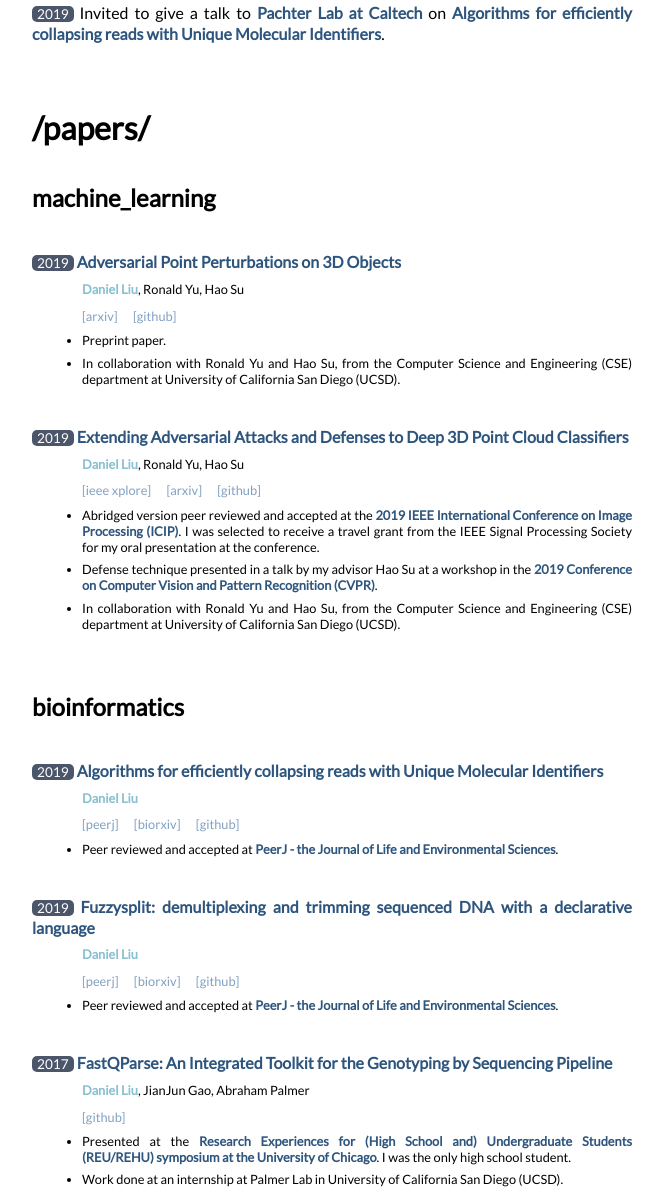
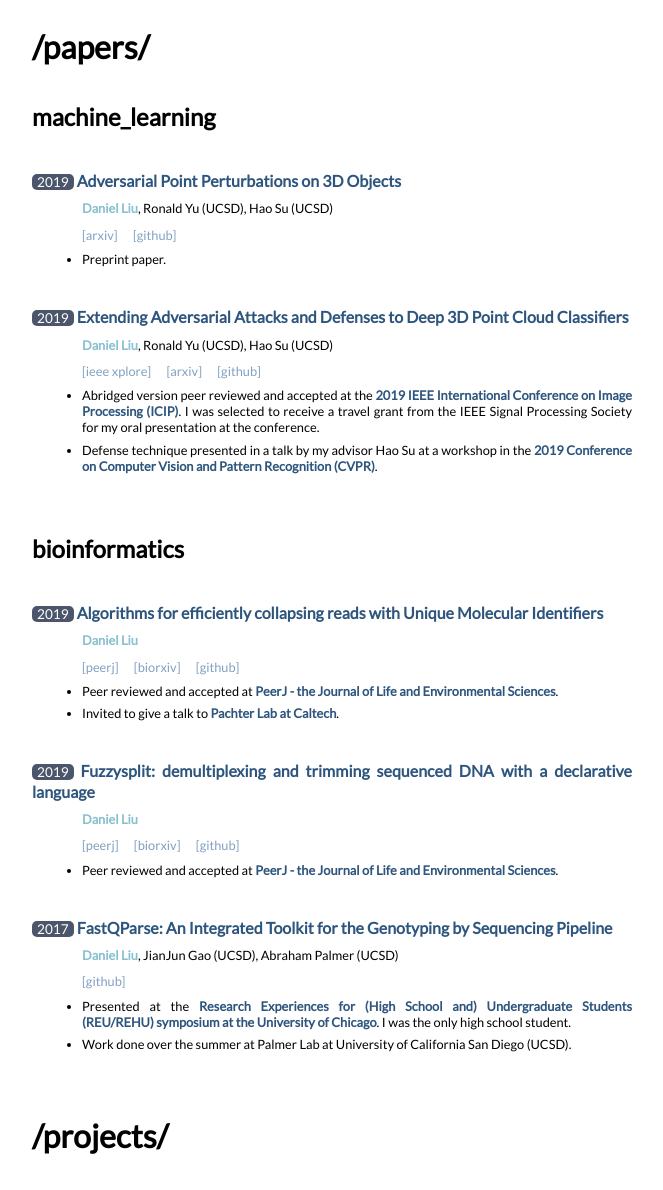
Before and after one commit to Daniel-Liu-c0deb0t/Daniel-Liu-c0deb0t.github.io, a plain HTML site: page index.html in a window 1280 px wide. Shown: the part 1523-2713 px from the top of the page, without its empty margins (308-971 px from the left). Drawn offline with Linux system fonts and the light colour scheme.

Commit message:
Update index.html

```diff
--- a/index.html
+++ b/index.html
@@ -87,7 +87,6 @@
 				<p>
 					<ul>
 						<li><span class = "date">2019</span> Peer reviewed for <b>PeerJ - the Journal of Life and Environmental Sciences</b>.</li>
-						<li><span class = "date">2019</span> Invited to give a talk to <b>Pachter Lab at Caltech</b> on <b>Algorithms for efficiently collapsing reads with Unique Molecular Identifiers</b>.</li>
 					</ul>
 				</p>
 			</section>
@@ -108,14 +107,13 @@
 								</ul>
 							</div>
 						</div></li>
-						<div class = "authors"><b>Daniel Liu</b>, Ronald Yu, Hao Su</div>
+						<div class = "authors"><b>Daniel Liu</b>, Ronald Yu (UCSD), Hao Su (UCSD)</div>
 						<div class = "links">
 							<a href = "https://arxiv.org/abs/1908.06062">[arxiv]</a>
 							<a href = "https://github.com/Daniel-Liu-c0deb0t/Adversarial-point-perturbations-on-3D-objects">[github]</a>
 						</div>
 						<ul>
 							<li>Preprint paper.</li>
-							<li>In collaboration with Ronald Yu and Hao Su, from the Computer Science and Engineering (CSE) department at University of California San Diego (UCSD).</li>
 						</ul>
 
 						<li><div class = "info"><span class = "date">2019</span> <b>Extending Adversarial Attacks and Defenses to Deep 3D Point Cloud Classifiers</b>
@@ -128,7 +126,7 @@
 								</ul>
 							</div>
 						</div></li>
-						<div class = "authors"><b>Daniel Liu</b>, Ronald Yu, Hao Su</div>
+						<div class = "authors"><b>Daniel Liu</b>, Ronald Yu (UCSD), Hao Su (UCSD)</div>
 						<div class = "links">
 							<a href = "https://ieeexplore.ieee.org/document/8803770">[ieee xplore]</a>
 							<a href = "https://arxiv.org/abs/1901.03006">[arxiv]</a>
@@ -137,7 +135,6 @@
 						<ul>
 							<li>Abridged version peer reviewed and accepted at the <b>2019 IEEE International Conference on Image Processing (ICIP)</b>. I was selected to receive a travel grant from the IEEE Signal Processing Society for my oral presentation at the conference.</li>
 							<li>Defense technique presented in a talk by my advisor Hao Su at a workshop in the <b>2019 Conference on Computer Vision and Pattern Recognition (CVPR)</b>.</li>
-							<li>In collaboration with Ronald Yu and Hao Su, from the Computer Science and Engineering (CSE) department at University of California San Diego (UCSD).</li>
 						</ul>
 					</ul>
 				</p>
@@ -163,6 +160,7 @@
 						</div>
 						<ul>
 							<li>Peer reviewed and accepted at <b>PeerJ - the Journal of Life and Environmental Sciences</b>.</li>
+							<li>Invited to give a talk to <b>Pachter Lab at Caltech</b>.</li>
 						</ul>
 
 						<li><div class = "info"><span class = "date">2019</span> <b>Fuzzysplit: demultiplexing and trimming sequenced DNA with a declarative language</b>
@@ -192,13 +190,13 @@
 								</ul>
 							</div>
 						</div></li>
-						<div class = "authors"><b>Daniel Liu</b>, JianJun Gao, Abraham Palmer</div>
+						<div class = "authors"><b>Daniel Liu</b>, JianJun Gao (UCSD), Abraham Palmer (UCSD)</div>
 						<div class = "links">
 							<a href = "https://github.com/Daniel-Liu-c0deb0t/FastQParse">[github]</a>
 						</div>
 						<ul>
 							<li>Presented at the <b>Research Experiences for (High School and) Undergraduate Students (REU/REHU) symposium at the University of Chicago</b>. I was the only high school student.</li>
-							<li>Work done at an internship at Palmer Lab in University of California San Diego (UCSD).</li>
+							<li>Work done over the summer at Palmer Lab at University of California San Diego (UCSD).</li>
 						</ul>
 					</ul>
 				</p>
```
